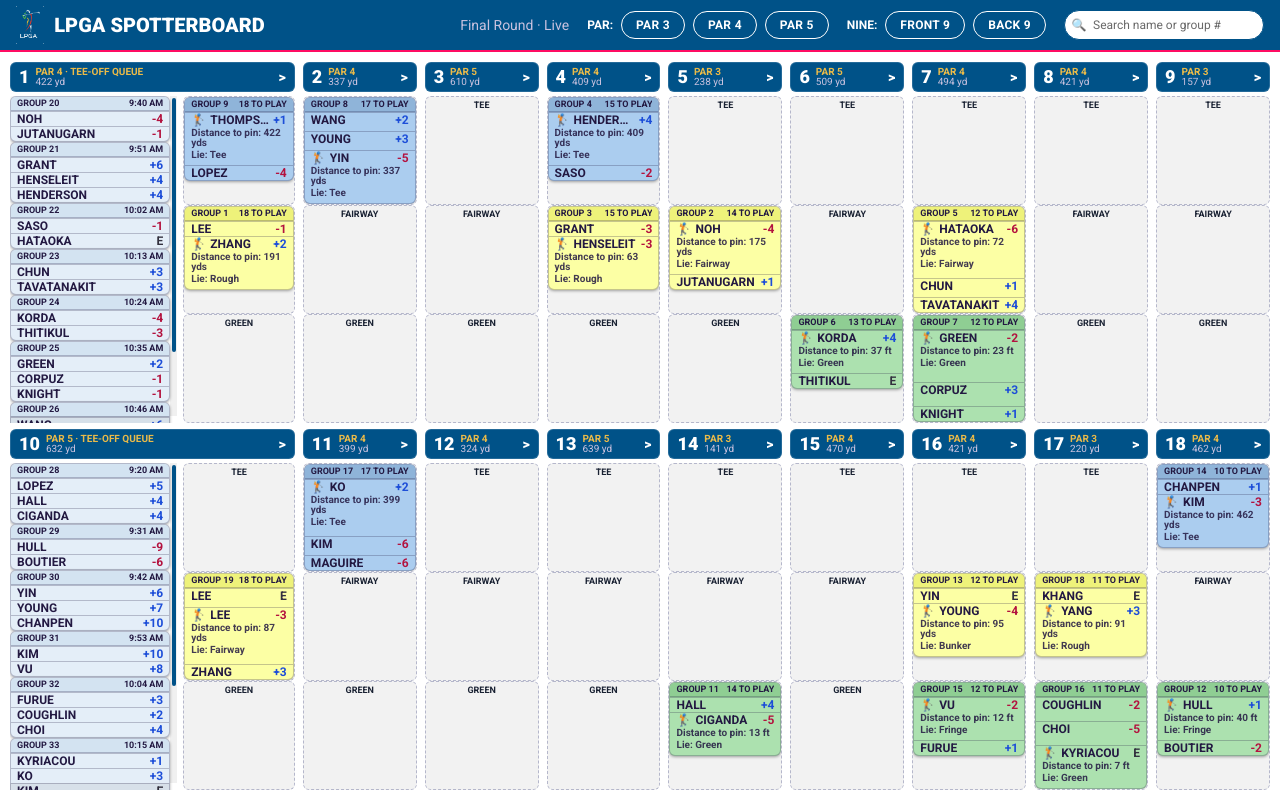
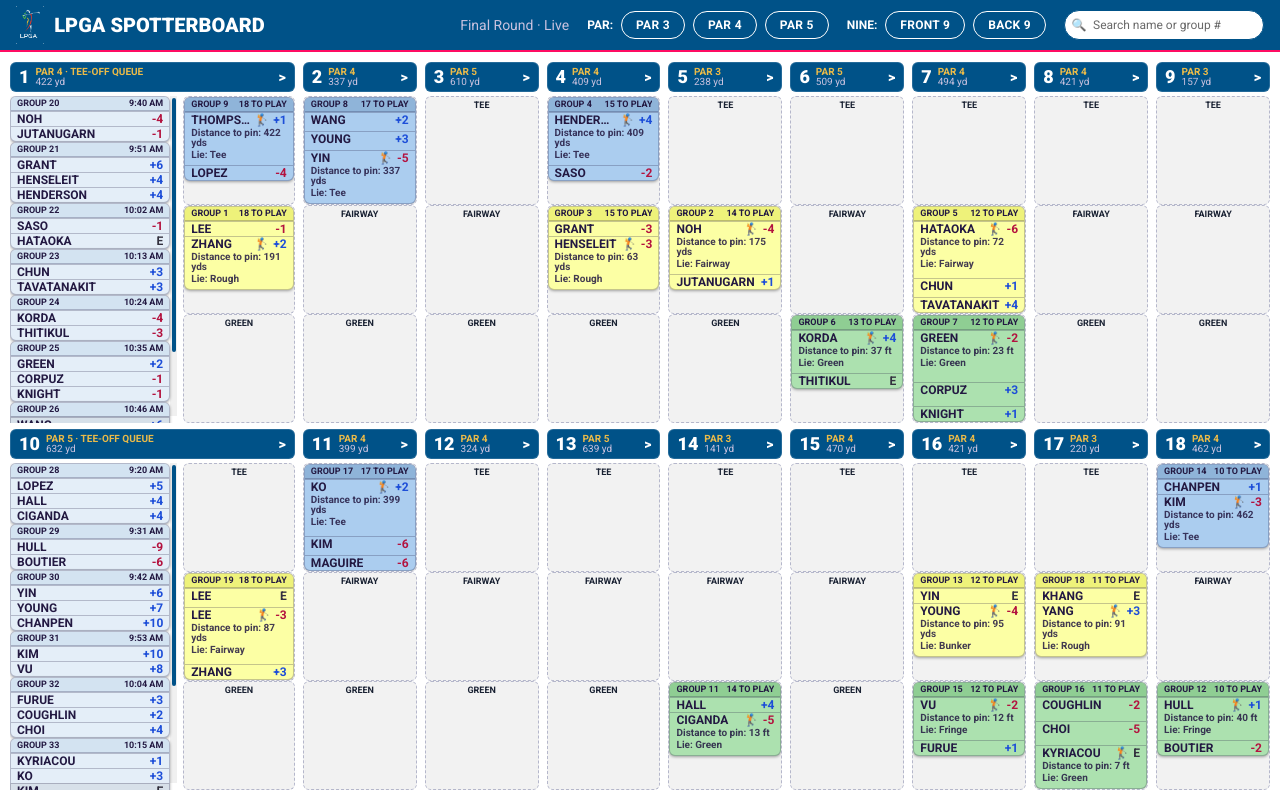
Before and after one commit to jamesmate/lpga-spotterboard-test, a React (Vite) app: page / in a window 1280 px wide. Built offline with nearby package versions, Linux system fonts and the light colour scheme.

Commit message:
Move the on-ball golfer symbol to the right of the player's name

```diff
--- a/src/components/GroupCard.tsx
+++ b/src/components/GroupCard.tsx
@@ -96,14 +96,14 @@
               <motion.div key={pid} layout transition={LAYOUT_TRANSITION} style={{ borderTop: `1px solid ${boardColors.groupBorder}` }}>
                 <Group justify="space-between" wrap="nowrap" gap={4} px={6} py={1}>
                   <Group gap={4} wrap="nowrap" style={{ flex: 1, minWidth: 0 }}>
+                    <Text size={compact ? '12px' : 'sm'} fw={700} tt="uppercase" c={boardColors.groupText} truncate style={{ flex: 1, minWidth: 0 }}>
+                      {surname(player.name)}
+                    </Text>
                     {isOnBall && (
                       <Text size={compact ? '12px' : 'sm'} style={{ flexShrink: 0, lineHeight: 1 }}>
                         🏌
                       </Text>
                     )}
-                    <Text size={compact ? '12px' : 'sm'} fw={700} tt="uppercase" c={boardColors.groupText} truncate style={{ flex: 1, minWidth: 0 }}>
-                      {surname(player.name)}
-                    </Text>
                   </Group>
                   <Text size={compact ? '12px' : 'sm'} fw={700} c={scoreColor(score)} style={{ flexShrink: 0 }}>
                     {formatScore(score)}
```
